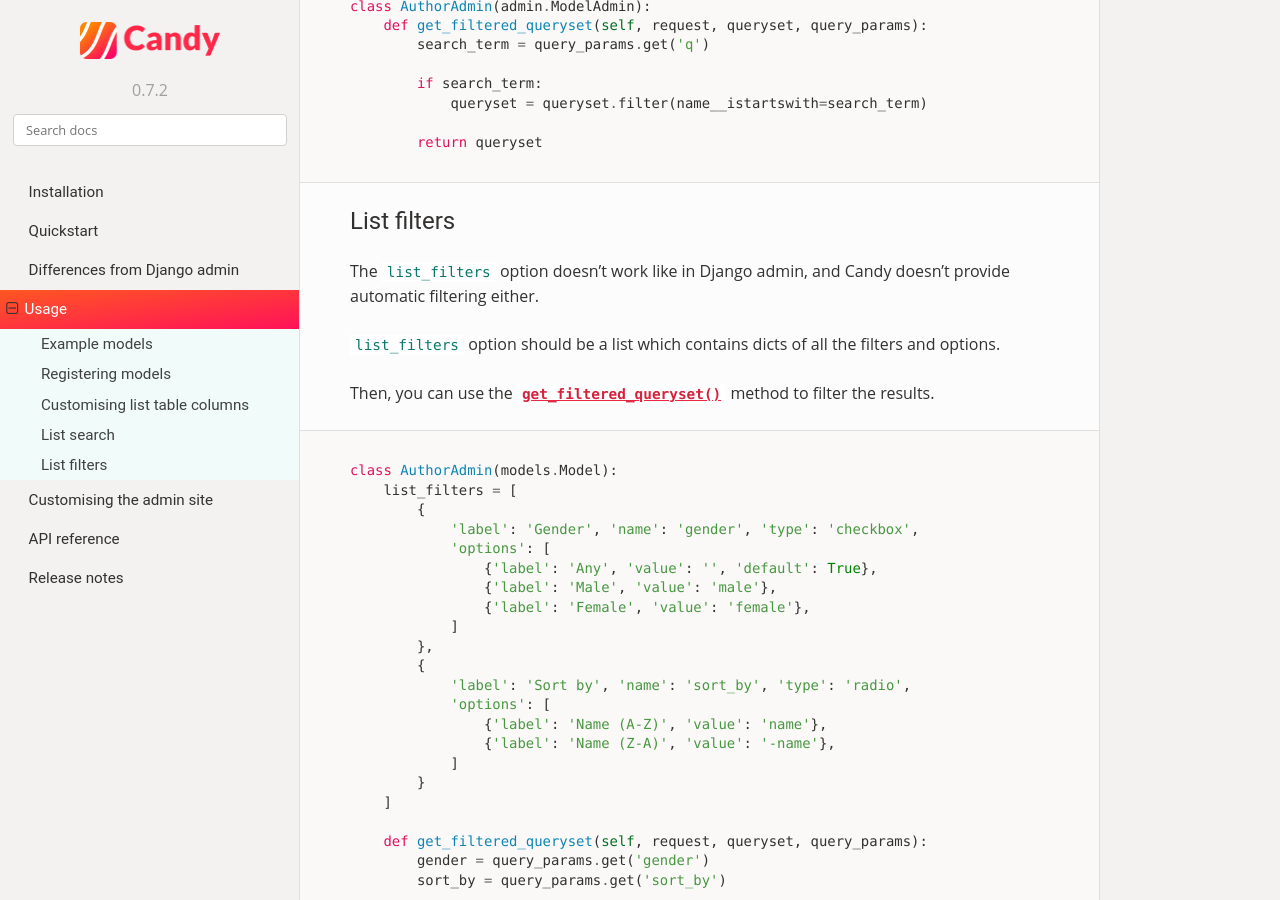
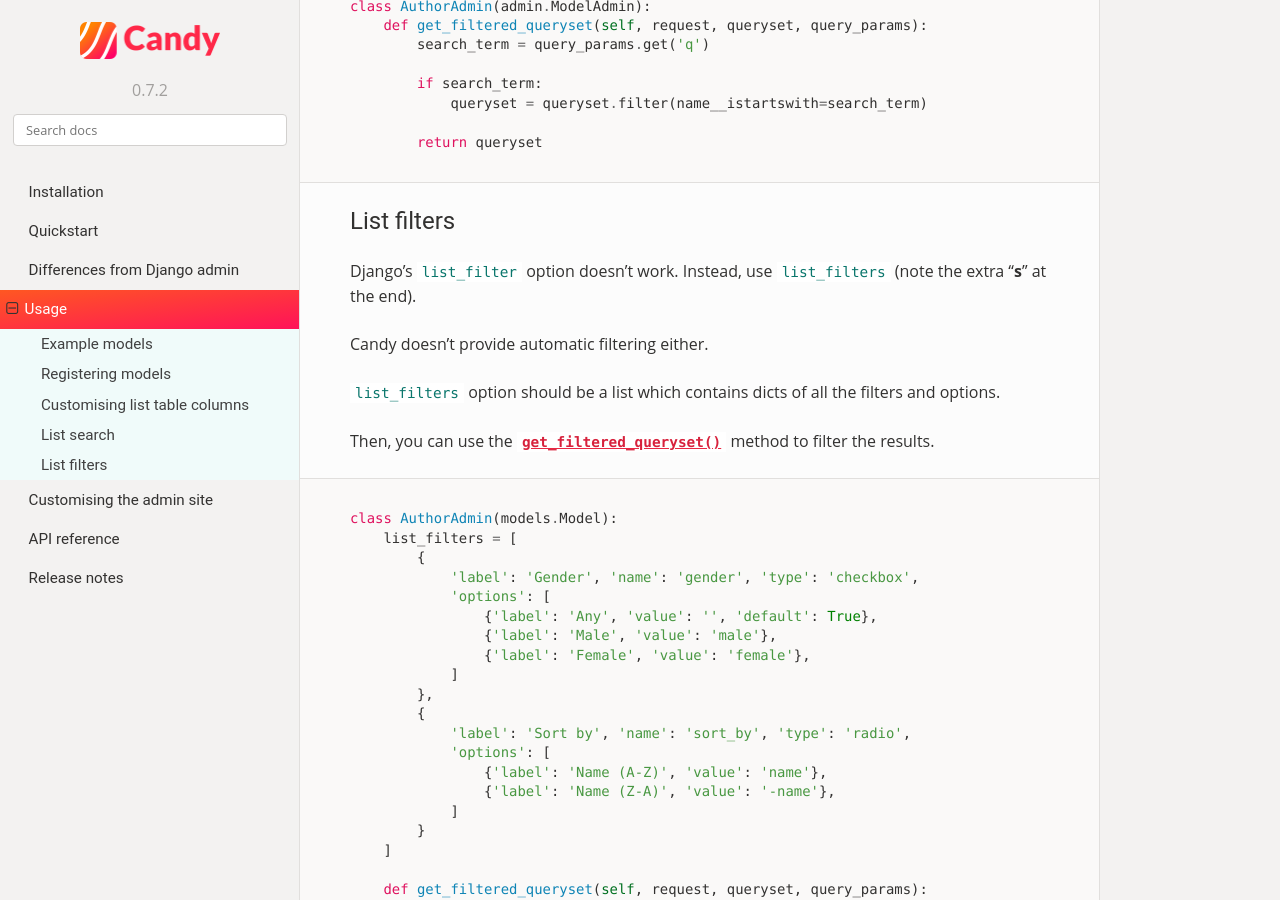
Before and after one commit to bhch/django-candy, a Sphinx documentation site: the page built from docs/usage.rst, in a window 1280 px wide and 900 px high, scrolled down 1717 px. Built offline with Sphinx 7.4.7 and the Read the Docs theme 2.0.0, drawn with Linux system fonts in a browser that asks for light colours.

Commit message:
Update docs

```diff
--- a/docs/differences.rst
+++ b/docs/differences.rst
@@ -32,7 +32,8 @@ See :ref:`Usage docs on list search <usage-list-search>` for details.
 List filters
 ------------
 
-``list_filters`` don't work similar to Django admin's.
+Django admin's ``list_filter`` doesn't work. Instead, use ``list_filters``
+(note the extra "**s**" at the end).
 
 And Candy doesn't provide automatic filtering. You're required to filter the
 results yourself using :meth:`~django_candy.admin.ModelAdmin`.
--- a/docs/usage.rst
+++ b/docs/usage.rst
@@ -96,8 +96,10 @@ This method returns a queryset.
 List filters
 ------------
 
-The ``list_filters`` option doesn't work like in Django admin, and Candy doesn't
-provide automatic filtering either.
+Django's ``list_filter`` option doesn't work. Instead, use ``list_filters``
+(note the extra "**s**" at the end).
+
+Candy doesn't provide automatic filtering either.
 
 ``list_filters`` option should be a list which contains dicts of all the
 filters and options.
```
Also changed, not shown: docs/customise.rst (+9 -0 lines).
